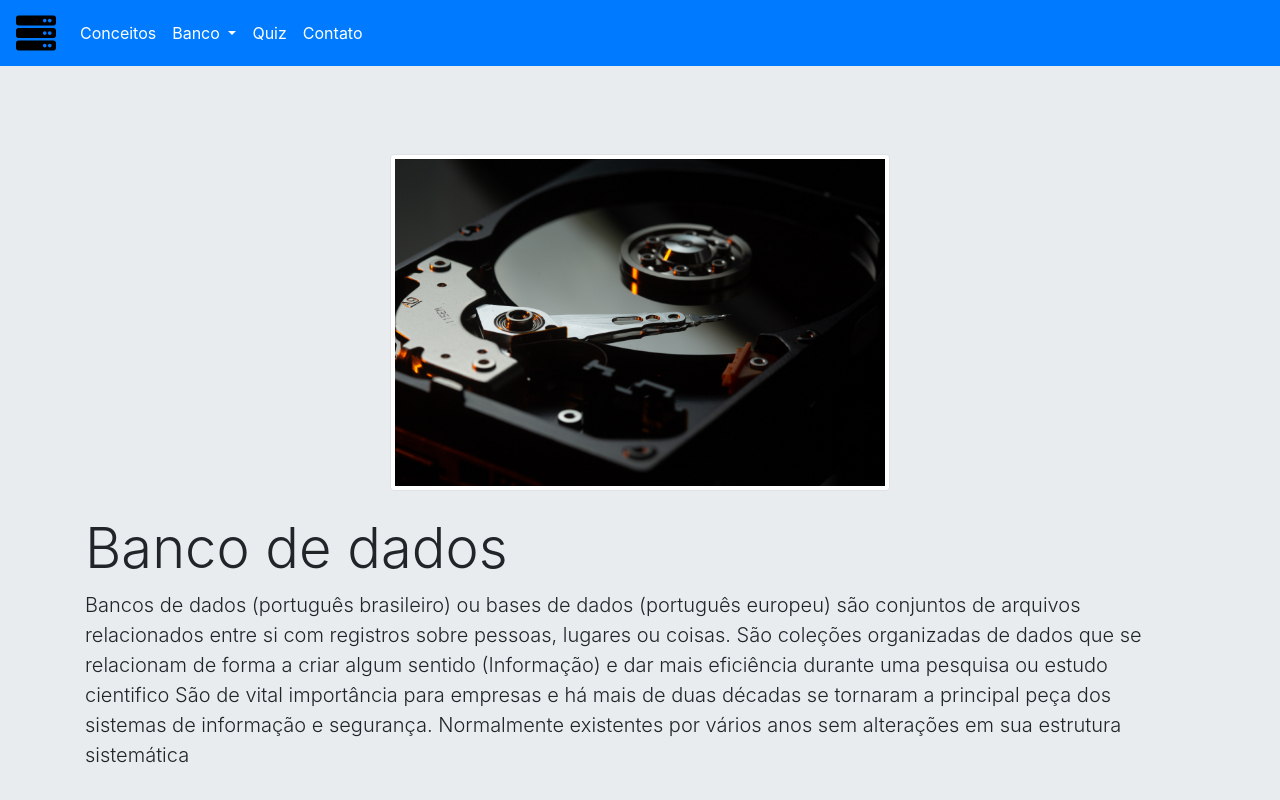
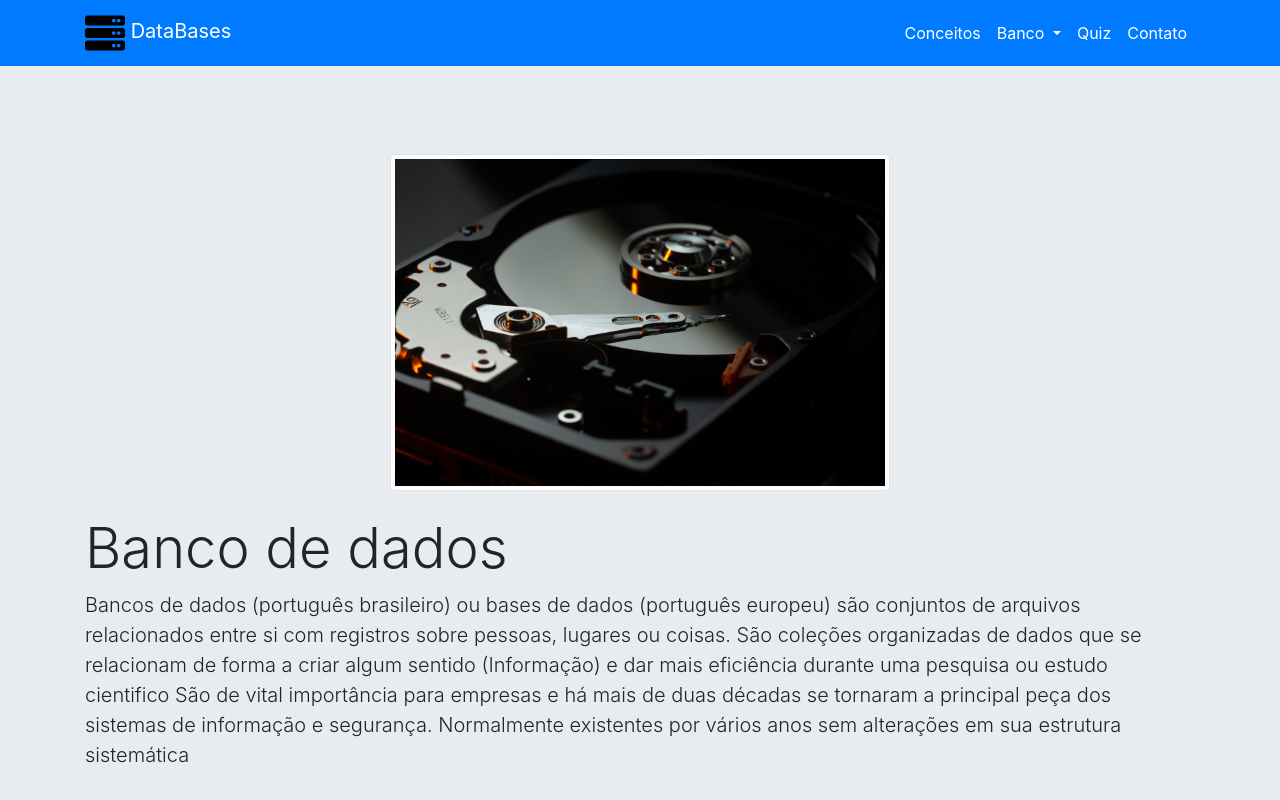
Before and after one commit to b2evandro/siteExemploBootstrap, a plain HTML site: page index.html in a window 1280 px wide. Shown: the top 800 px of the page. Drawn offline with nearby package versions, Linux system fonts and the light colour scheme.

Commit message:
Nav alinhada

```diff
--- a/index.html
+++ b/index.html
@@ -13,19 +13,19 @@
     <title>Banco de Dados</title>
 </head>
 
-<body >
-    <div class="nav-menu">
-        <nav class="navbar navbar-expand-md navbar-dark bg-primary" >
-            <div >
+<body>
+    <nav class="navbar navbar-expand-md navbar-dark bg-primary">
+        <div class="container ">
+            <div>
                 <a class="navbar-brand" href="#"><img src="./img/server-solid.svg" width="40" height="40" alt="..."
-                        class="img"></a>
+                        class="img"> DataBases</a>
             </div>
 
             <button class="navbar-toggler" type="button" data-toggle="collapse" data-target="#navbarNavDropdown"
                 aria-controls="navbarNavDropdown" aria-expanded="false" aria-label="Toggle navigation">
                 <span class="navbar-toggler-icon"></span>
             </button>
-            <div class="collapse navbar-collapse " id="navbarNavDropdown">
+            <div class="collapse navbar-collapse justify-content-end" id="navbarNavDropdown">
                 <ul class="navbar-nav">
                     <li class="nav-item active">
                         <a class="nav-link" href="#conceito">Conceitos</a>
@@ -51,8 +51,9 @@
                     </li>
                 </ul>
             </div>
-        </nav>
-    </div>
+        </div>
+    </nav>
+
     <div class="jumbotron jumbotron-fluid ">
 
         <div class="container">
```
